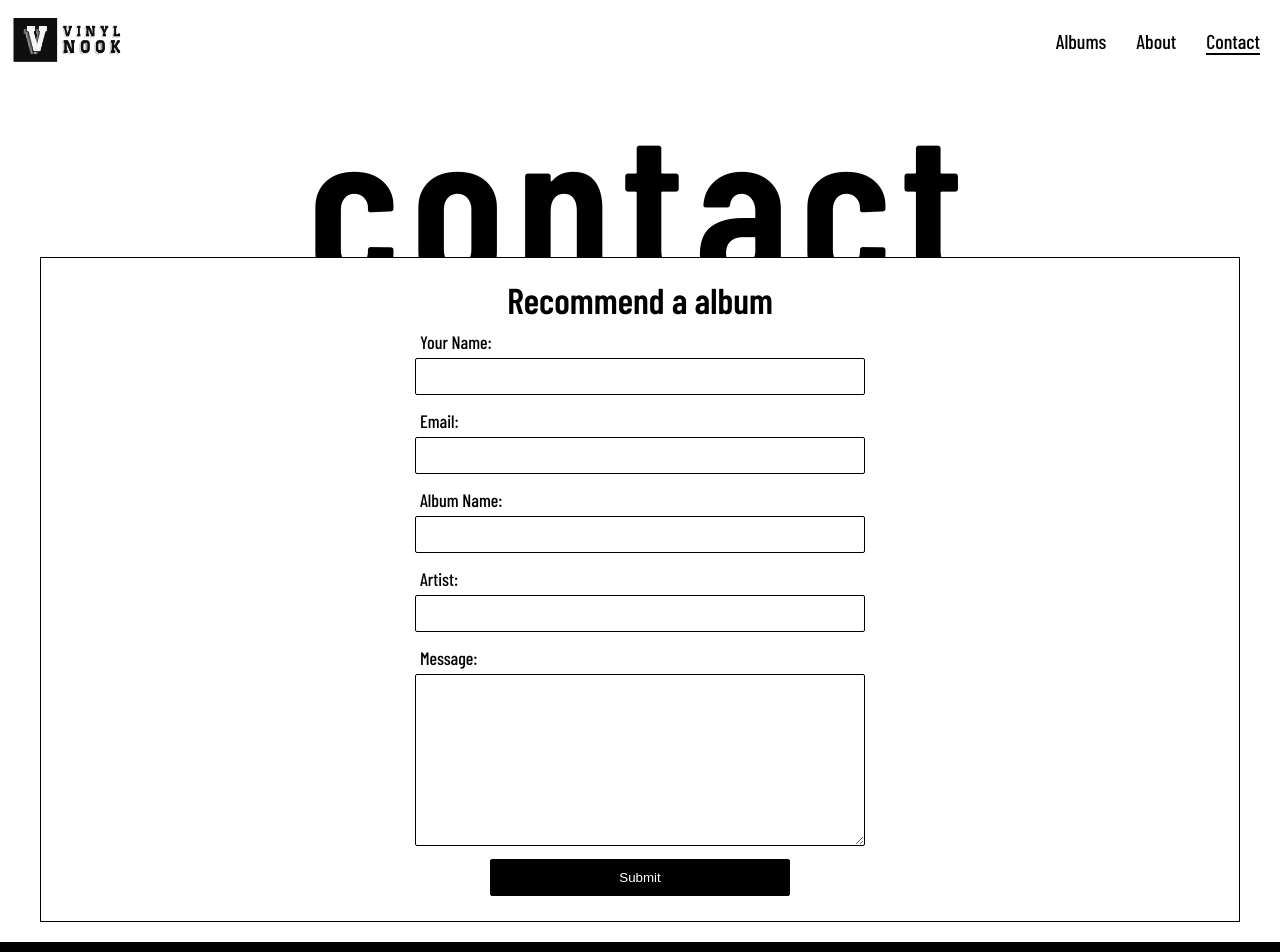
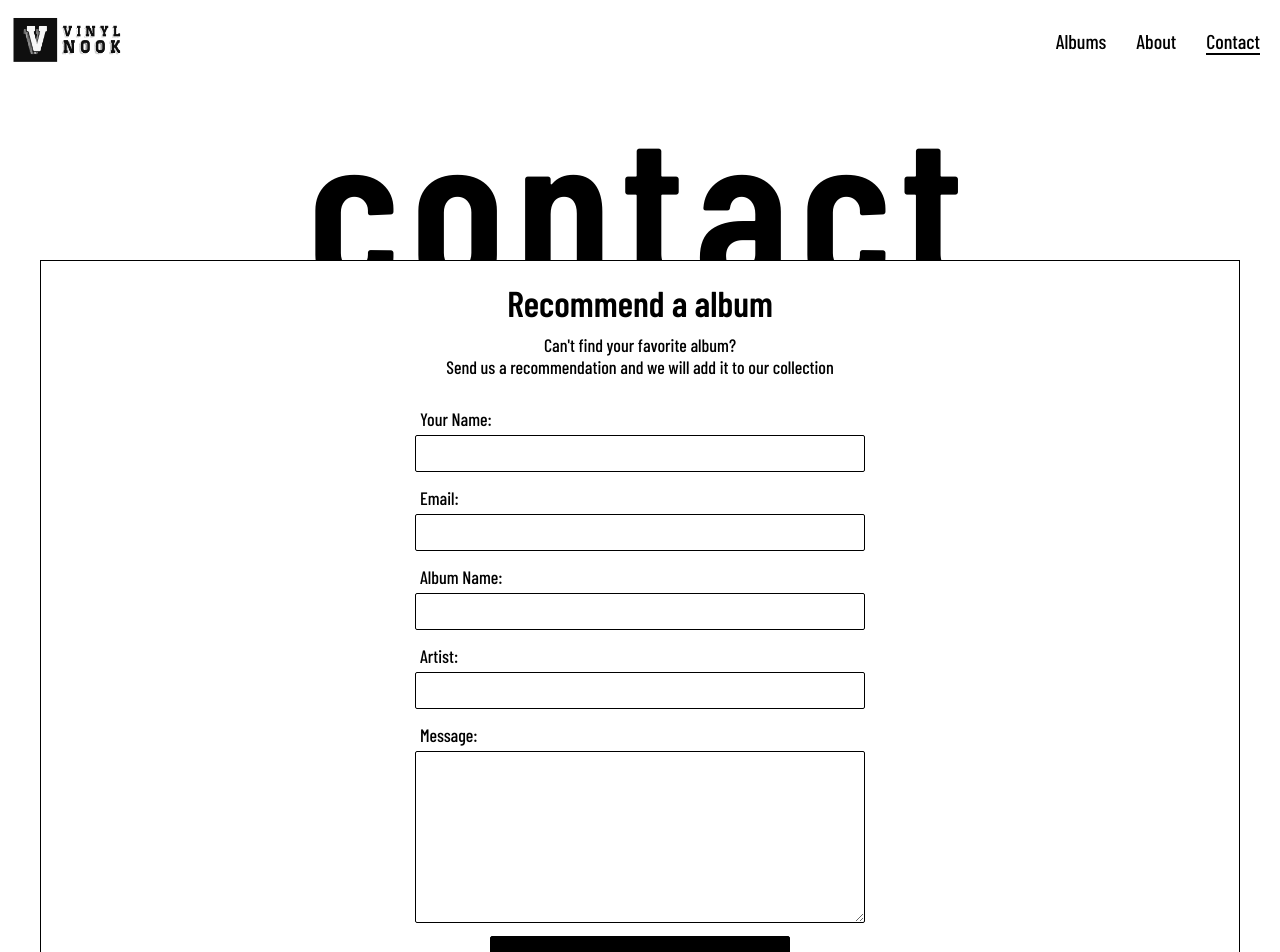
Before and after one commit to nanmartins/VinylNook, a Vue app: page /contact in a window 1280 px wide. Shown: the top 952 px of the page. Built offline with nearby package versions, Linux system fonts and the light colour scheme; a web font is replaced by a local one.

Commit message:
recommendation form done, view also, need to iimprove the content of pages, also finish the album view, and create the admin to manage content

```diff
--- a/src/components/Header/Header.vue
+++ b/src/components/Header/Header.vue
@@ -33,10 +33,10 @@ header {
   justify-content: space-between;
   background: #ffffff;
   padding: 15px 10px;
-  position: fixed;
+  position: sticky;
   top: 0;
   width: 100%;
-  z-index: 100;
+  z-index: 1000;
 }
 
 header img {
--- a/src/components/RecommendationForm/RecommendationForm.vue
+++ b/src/components/RecommendationForm/RecommendationForm.vue
@@ -4,7 +4,13 @@
   </div>
 
   <div class="recommendation-form">
+
     <h2>Recommend a album</h2>
+
+    <div style="margin: 10px auto 20px auto; font-weight: 300; font-size: 18px">
+      <p>Can't find your favorite album?</p>
+      <p>Send us a recommendation and we will add it to our collection</p>
+    </div>
 
     <form @submit.prevent="handleSubmit">
 
@@ -91,7 +97,7 @@ const handleSubmit = async () => {
   color: #ffffff;
   bottom: 10px;
   right: 15px;
-  z-index: 1000;
+  z-index: 1;
 }
 
 .recommendation-form {
@@ -104,7 +110,7 @@ const handleSubmit = async () => {
   padding: 20px;
   margin: 20px auto;
   border: 1px solid black;
-  z-index: 1000;
+  z-index: 10;
 }
 
 h2 {
@@ -137,7 +143,7 @@ input, textarea {
 button {
   width: 100%;
   max-width: 300px;
-  padding: 10px;
+  padding: 15px;
   border: 1px solid black;
   border-radius: 2px;
   margin: 5px auto;
--- a/src/views/AboutView.vue
+++ b/src/views/AboutView.vue
@@ -19,6 +19,6 @@ h2 {
   line-height: 35%;
   font-weight: 800;
   z-index: -1;
-  padding-top: 80px;
+  /* padding-top: 80px; */
 }
 </style>
--- a/src/views/AlbumsView.vue
+++ b/src/views/AlbumsView.vue
@@ -22,6 +22,6 @@ h2 {
   line-height: 35%;
   font-weight: 800;
   z-index: -1;
-  padding-top: 80px;
+  padding-top: 10px;
 }
 </style>
--- a/src/views/ContactView.vue
+++ b/src/views/ContactView.vue
@@ -20,6 +20,6 @@ h2 {
   line-height: 35%;
   font-weight: 800;
   z-index: -1;
-  padding-top: 80px;
+  /* padding-top: 80px; */
 }
 </style>
```
